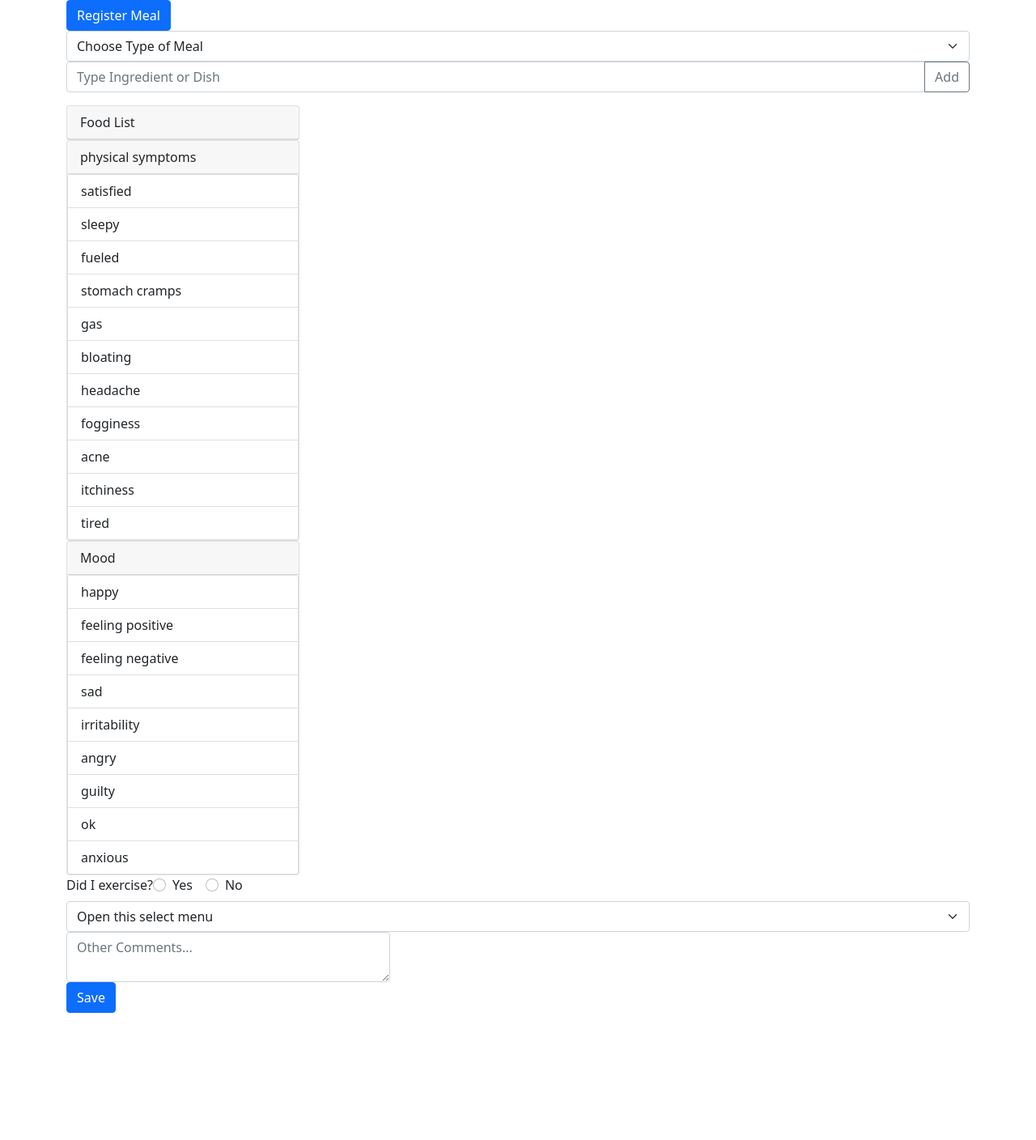
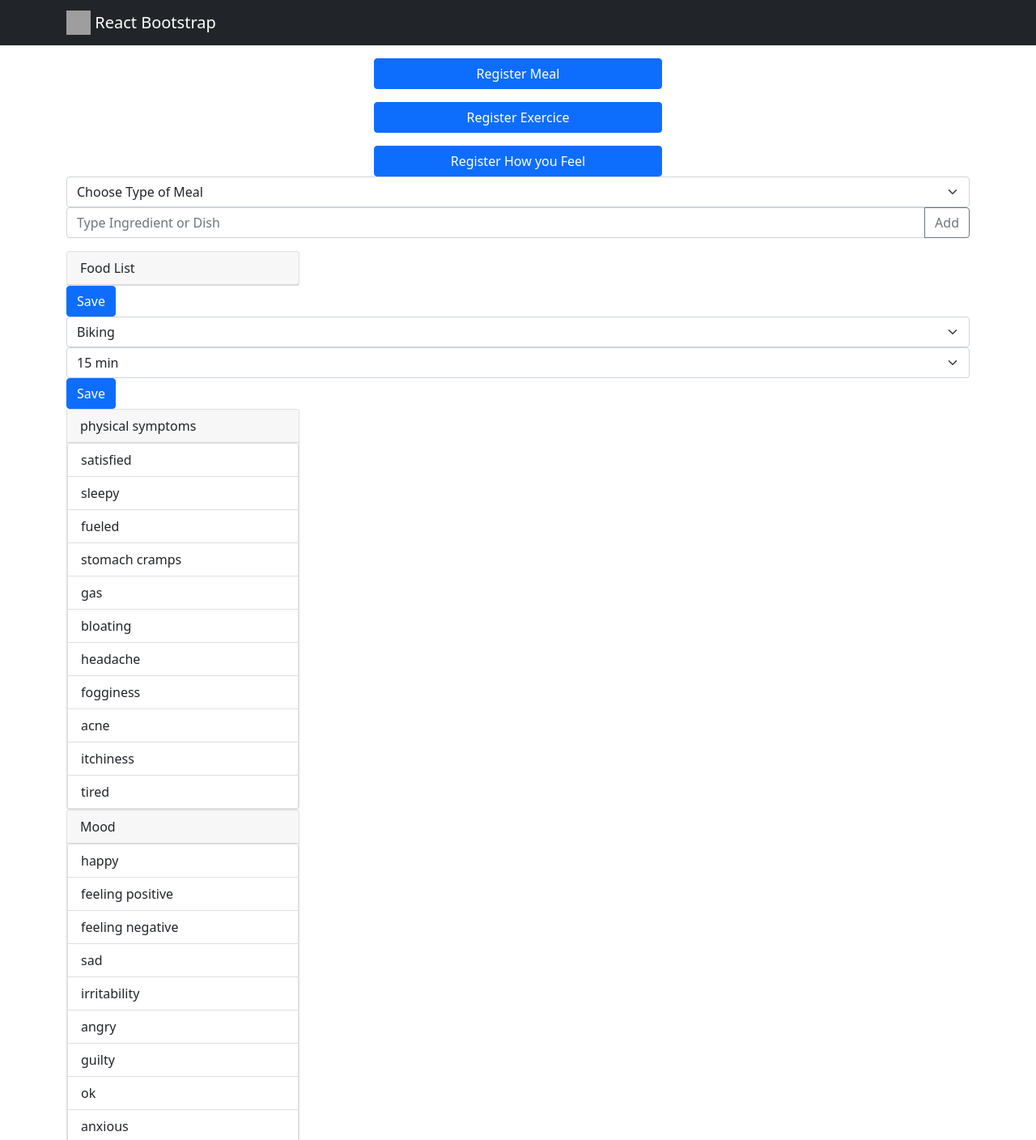
Before and after one commit to ruthtempo/food-diary, a React (Create React App) app: page / in a window 1280 px wide. Shown: the top 1408 px of the page at 81% size. Before the commit the page ends 1251 px from the top, so only its background shows below. Built offline with nearby package versions, Linux system fonts and the light colour scheme; grey boxes are pictures that could not be loaded.

Commit message:
component forms

```diff
--- a/src/App.tsx
+++ b/src/App.tsx
@@ -1,17 +1,37 @@
 import React from 'react';
-import { Button, Container } from 'react-bootstrap';
+import { Button, Col, Container, Row } from 'react-bootstrap';
 import { FoodForm } from './FoodForm';
+import { Symptoms } from './Symptoms';
 
 import './App.css';
+import { ExerciseForm } from './ExerciceForm';
+import { NavigationBar } from './NavigationBar';
 
 
 function App() {
 
   return (
-    <Container>
-      <Button>Register Meal</Button>
-      <FoodForm />
-    </Container>
+    <>
+      <NavigationBar />
+      <Container>
+        <Row>
+          <Col
+            md={{ span: 7, offset: 2 }}
+            lg={{ span: 4, offset: 4 }}
+            className="h-100">
+            <div className="d-flex flex-column start">
+              <Button className='mt-3 mb-3'>Register Meal</Button>
+              <Button className='mb-3'>Register Exercice</Button>
+              <Button>Register How you Feel</Button>
+            </div>
+          </Col>
+        </Row>
+
+        <FoodForm />
+        <ExerciseForm />
+        <Symptoms />
+      </Container>
+    </>
   );
 }
 
--- /dev/null
+++ b/src/ExerciceForm.tsx
@@ -0,0 +1,29 @@
+import React from "react"
+import { Form, Button } from "react-bootstrap"
+
+
+const exercices = ["Biking", "Climbing", "HIIT", "Freestyle", "Jogging", "Pilates", "Swimming", "Yoga"]
+
+const duration = [15, 30, 45, 60, 90]
+export const ExerciseForm = () => {
+
+  return (
+    <>
+      <Form>
+        <Form.Group>
+          <select className="form-select" aria-label="Type of Exercice">
+            {exercices.map(exercice => (
+              <option value={exercice}>{exercice}</option>
+            ))}
+          </select>
+          <select className="form-select" aria-label="duration">
+            {duration.map(d => (
+              <option value={d}>{d} min</option>
+            ))}
+          </select>
+        </Form.Group>
+        <Button>Save</Button>
+      </Form>
+    </>
+  )
+}
--- a/src/FoodForm.tsx
+++ b/src/FoodForm.tsx
@@ -3,25 +3,10 @@ import { useForm } from "react-hook-form"
 import 'bootstrap/dist/css/bootstrap.min.css';
 import { Button, Form, InputGroup, ListGroup, Card } from "react-bootstrap"
 
+
 export const FoodForm = () => {
-  //symptom categories : mood & physical symptoms
-  const physicalSymptoms = ["satisfied", "sleepy", "fueled", "stomach cramps", "gas", "bloating", "headache", "fogginess", "acne", "itchiness", "tired"]
-  const moodSymptoms = ["happy", "feeling positive", "feeling negative", "sad", "irritability", "angry", "guilty", "ok", "anxious"]
-
   const [ingredient, setIngredient] = useState("")
   const [foodList, setFoodList] = useState<string[]>([])
-  const [myPhysicalSymptoms, setMyPhysicalSymptoms] = useState<string[]>([])
-  const [myMood, setMyMood] = useState<string[]>([])
-
-
-  const toggleSelection = (mySymptomCategory: string[], setSymptoms: React.Dispatch<React.SetStateAction<string[]>>, symptom: string) => {
-    if (!mySymptomCategory.includes(symptom)) {
-      setSymptoms(oldSymptoms => oldSymptoms.concat(symptom))
-    } else {
-      const updatedSymptomList = mySymptomCategory.filter(s => s != symptom)
-      setSymptoms(updatedSymptomList)
-    }
-  }
 
   const handleChange: React.ChangeEventHandler<HTMLInputElement> = (e) => {
     setIngredient(e.target.value)
@@ -36,7 +21,7 @@ export const FoodForm = () => {
   }
 
   const deleteIngredient = (ingredient: any) => {
-    const updatedFoodList = foodList.filter((i) => i != ingredient)
+    const updatedFoodList = foodList.filter((i) => i !== ingredient)
     setFoodList(updatedFoodList)
   }
 
@@ -50,6 +35,7 @@ export const FoodForm = () => {
           <option value="dinner">Dinner</option>
           <option value="snack">Snack</option>
         </Form.Select>
+
         <InputGroup className="mb-3">
           <Form.Control
             placeholder="Type Ingredient or Dish"
@@ -75,65 +61,6 @@ export const FoodForm = () => {
           </ListGroup>
         </Card>
       </Form.Group>
-
-      {/* part 2 form */}
-      <Form.Group>
-        <Card style={{ width: '18rem' }}>
-          <Card.Header>physical symptoms</Card.Header>
-          <ListGroup>
-            {physicalSymptoms.map(symptom => (
-              <ListGroup.Item onClick={() => toggleSelection(myPhysicalSymptoms, setMyPhysicalSymptoms, symptom)} style={{ backgroundColor: myPhysicalSymptoms.includes(symptom) ? "green" : "" }}>{symptom}</ListGroup.Item>
-            ))}
-          </ListGroup>
-        </Card>
-      </Form.Group>
-
-      <Form.Group>
-        <Card style={{ width: '18rem' }}>
-          <Card.Header>Mood</Card.Header>
-          <ListGroup>
-            {moodSymptoms.map(symptom => (
-              <ListGroup.Item onClick={() => toggleSelection(myMood, setMyMood, symptom)} style={{ backgroundColor: myMood.includes(symptom) ? "green" : "" }}>{symptom}</ListGroup.Item>
-            ))}
-          </ListGroup>
-        </Card>
-      </Form.Group>
-
-      <Form.Group >
-        <Form.Label>
-          Did I exercise?
-        </Form.Label>
-        <Form.Check
-          inline
-          type="radio"
-          label="Yes"
-          value="yes"
-          name="exercice"
-        />
-        <Form.Check
-          inline
-          type="radio"
-          label="No"
-          value="no"
-          name="exercice"
-        />
-      </Form.Group>
-      <Form.Group>
-        <select className="form-select" aria-label="Type of Exercice">
-          <option selected>Open this select menu</option>
-          <option value="1">Trekking</option>
-          <option value="2">Yoga</option>
-          <option value="3">Swimming</option>
-          <option value="3">HIIT</option>
-          <option value="3">Freestyle</option>
-        </select>
-      </Form.Group>
-      <Form.Control
-        as="textarea"
-        placeholder="Other Comments..."
-        style={{ maxHeight: '100px', width: '400px' }}
-      />
-
       <Button>Save</Button>
     </Form >
   )
--- /dev/null
+++ b/src/NavigationBar.tsx
@@ -0,0 +1,23 @@
+import React from "react"
+import { Container, Navbar } from "react-bootstrap"
+
+export const NavigationBar = () => {
+
+  return (
+    <Navbar bg="dark" variant="dark">
+      <Container>
+        <Navbar.Brand href="#home">
+          <img
+            alt=""
+            src="/logo.svg"
+            width="30"
+            height="30"
+            className="d-inline-block align-top"
+          />{' '}
+          React Bootstrap
+        </Navbar.Brand>
+      </Container>
+    </Navbar>
+
+  )
+}
--- /dev/null
+++ b/src/Symptoms.tsx
@@ -0,0 +1,56 @@
+import React, { useState } from "react"
+import { Form, Card, ListGroup, Button } from "react-bootstrap"
+
+
+//symptom categories : mood & physical symptoms
+const physicalSymptoms = ["satisfied", "sleepy", "fueled", "stomach cramps", "gas", "bloating", "headache", "fogginess", "acne", "itchiness", "tired"]
+const moodSymptoms = ["happy", "feeling positive", "feeling negative", "sad", "irritability", "angry", "guilty", "ok", "anxious"]
+
+
+const toggleSelection = (mySymptomCategory: string[], setSymptoms: React.Dispatch<React.SetStateAction<string[]>>, symptom: string) => {
+  if (!mySymptomCategory.includes(symptom)) {
+    setSymptoms(oldSymptoms => oldSymptoms.concat(symptom))
+  } else {
+    const updatedSymptomList = mySymptomCategory.filter(s => s !== symptom)
+    setSymptoms(updatedSymptomList)
+  }
+}
+
+export const Symptoms = () => {
+
+  const [myPhysicalSymptoms, setMyPhysicalSymptoms] = useState<string[]>([])
+  const [myMood, setMyMood] = useState<string[]>([])
+
+  return (
+    <Form>
+      <Form.Group>
+        <Card style={{ width: '18rem' }}>
+          <Card.Header>physical symptoms</Card.Header>
+          <ListGroup>
+            {physicalSymptoms.map(symptom => (
+              <ListGroup.Item onClick={() => toggleSelection(myPhysicalSymptoms, setMyPhysicalSymptoms, symptom)} style={{ backgroundColor: myPhysicalSymptoms.includes(symptom) ? "green" : "" }}>{symptom}</ListGroup.Item>
+            ))}
+          </ListGroup>
+        </Card>
+      </Form.Group>
+
+      <Form.Group>
+        <Card style={{ width: '18rem' }}>
+          <Card.Header>Mood</Card.Header>
+          <ListGroup>
+            {moodSymptoms.map(symptom => (
+              <ListGroup.Item onClick={() => toggleSelection(myMood, setMyMood, symptom)} style={{ backgroundColor: myMood.includes(symptom) ? "green" : "" }}>{symptom}</ListGroup.Item>
+            ))}
+          </ListGroup>
+        </Card>
+      </Form.Group>
+      <Form.Control
+        as="textarea"
+        placeholder="Other Comments..."
+        style={{ maxHeight: '100px', width: '400px' }}
+      />
+
+      <Button>Save</Button>
+    </Form>
+  )
+}
```
Also changed, not shown: package.json (line endings or trailing spaces), 1 other file (tests, documents, lock files or other folders).
